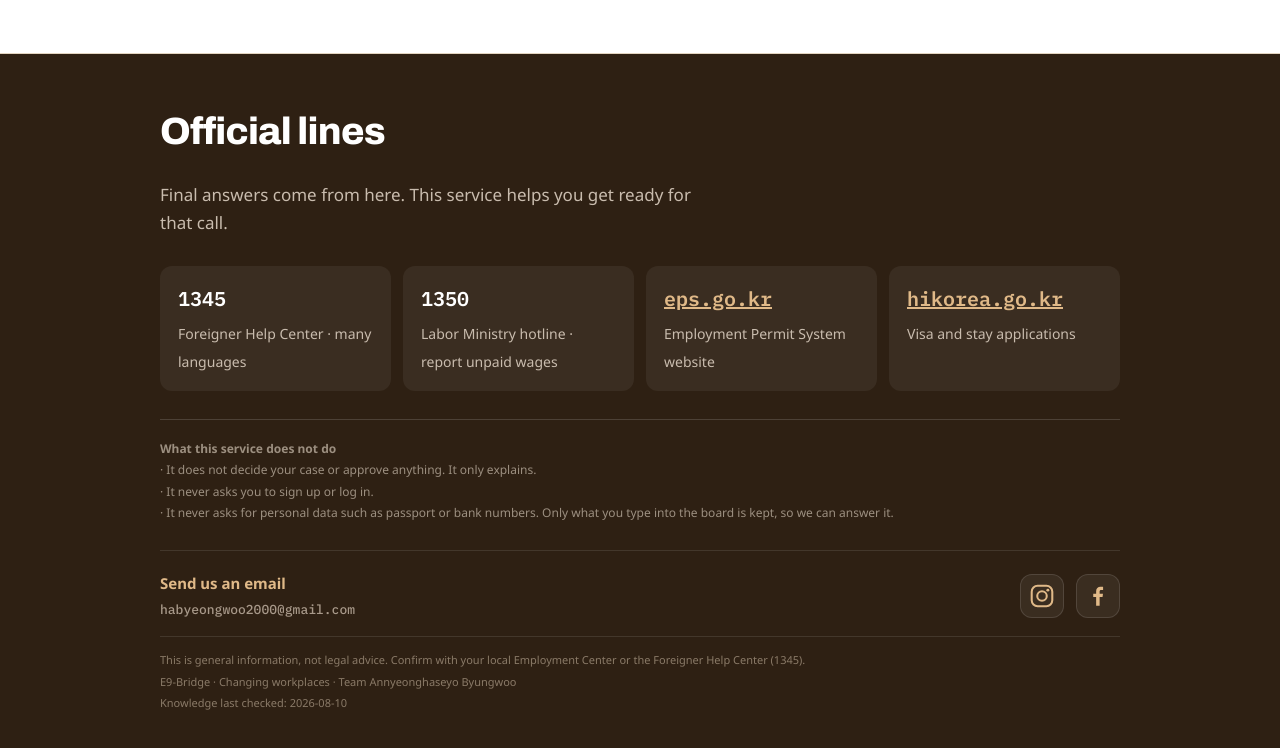
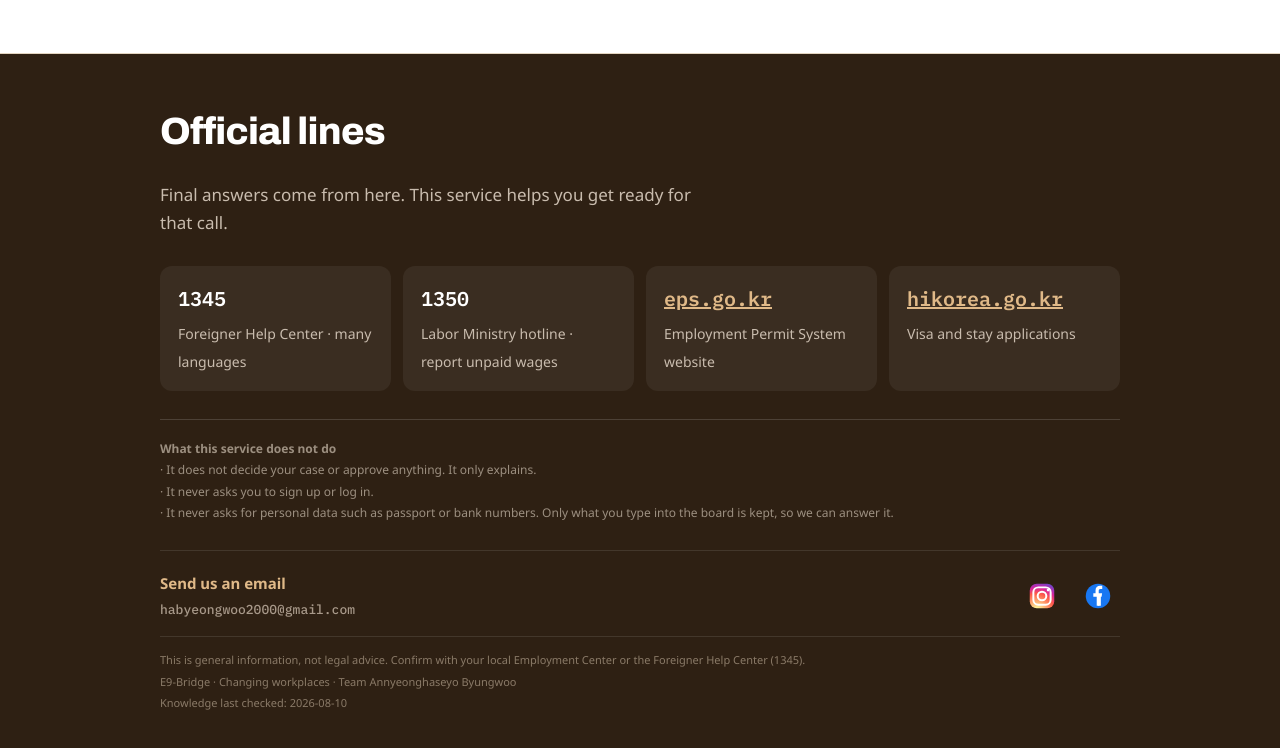
Before and after one commit to habyeongwoo2000-ops/eum, a website: page index.html in a window 1280 px wide. Shown: the part 1520-2268 px from the top of the page. Drawn offline with Linux system fonts and the light colour scheme; no server answers.

Commit message:
Add files via upload

```diff
--- a/assets/style.css
+++ b/assets/style.css
@@ -839,15 +839,15 @@ button.board-row:focus-visible{outline:3px solid var(--go);outline-offset:-3px}
 .ft-mail:hover .ft-mail-addr{color:#cbbba8}
 
 .ft-social{display:flex;gap:12px;flex:none}
-/* 손가락으로 누르는 표적이 44px 밑으로 내려가지 않게 합니다. */
+/* 로고가 제 색을 그대로 쓰므로, 단추는 배경 없이 비워 둡니다.
+   손가락으로 누르는 표적은 44px 밑으로 내려가지 않게 합니다. */
 .ft-sns{
   display:inline-flex;align-items:center;justify-content:center;
   width:44px;height:44px;border-radius:12px;
-  color:#d8c9b6;background:rgba(255,255,255,.06);
-  border:1px solid rgba(255,255,255,.12);
-  transition:color .15s ease,background .15s ease;
+  transition:transform .15s ease,background .15s ease;
 }
-.ft-sns:hover{color:#fff;background:rgba(255,255,255,.14)}
+.ft-sns svg{display:block;width:28px;height:28px}
+.ft-sns:hover{background:rgba(255,255,255,.1);transform:translateY(-1px)}
 .ft-sns:focus-visible{outline:3px solid var(--go-l);outline-offset:2px}
 
 @media (max-width:520px){
--- a/index.html
+++ b/index.html
@@ -4,10 +4,11 @@
 <meta charset="utf-8">
 <meta name="viewport" content="width=device-width, initial-scale=1">
 <title>E9-Bridge — 사업장 변경 안내</title>
-<!-- 구글 서치 콘솔 소유권 확인. 이 줄을 지우면 서치 콘솔에서 사이트가 빠집니다.
-     구글이 주기적으로 다시 확인하므로, 인증이 끝난 뒤에도 남겨 두어야 합니다. -->
+<!-- 검색엔진 소유권 확인. 이 두 줄을 지우면 서치 콘솔·서치어드바이저에서
+     사이트가 빠집니다. 양쪽 모두 주기적으로 다시 확인하므로, 인증이 끝난
+     뒤에도 남겨 두어야 합니다. -->
 <meta name="google-site-verification" content="0vrpifvIg3tFnEmqiTp1nMMnSQE4KwxWxKV1zbsGWpA" />
-     <meta name="naver-site-verification" content="fa3e6648d695a799f479078cab48c41bdb7a4d8f" />
+<meta name="naver-site-verification" content="fa3e6648d695a799f479078cab48c41bdb7a4d8f" />
 <meta name="description" content="고용허가제(E-9) 외국인근로자를 위한 사업장 변경 기한·사유 안내 서비스">
 <meta name="color-scheme" content="light">
 <link rel="canonical" href="https://eum-six.vercel.app/">
@@ -304,15 +305,26 @@ h.setAttribute('data-lang-pending','1');setTimeout(function(){h.removeAttribute(
           <a href="https://www.instagram.com/e9_bridge/" target="_blank" rel="noopener noreferrer"
              class="ft-sns" data-i18n-aria="ftInstagram" aria-label="Instagram">
             <svg viewBox="0 0 24 24" width="26" height="26" aria-hidden="true" focusable="false">
-              <rect x="2.5" y="2.5" width="19" height="19" rx="5.5" fill="none" stroke="currentColor" stroke-width="1.9"/>
-              <circle cx="12" cy="12" r="4.4" fill="none" stroke="currentColor" stroke-width="1.9"/>
-              <circle cx="17.4" cy="6.6" r="1.35" fill="currentColor"/>
+              <defs>
+                <radialGradient id="igGrad" cx="30%" cy="107%" r="150%">
+                  <stop offset="0" stop-color="#fdf497"/>
+                  <stop offset=".05" stop-color="#fdf497"/>
+                  <stop offset=".45" stop-color="#fd5949"/>
+                  <stop offset=".6" stop-color="#d6249f"/>
+                  <stop offset=".9" stop-color="#285AEB"/>
+                </radialGradient>
+              </defs>
+              <rect x="1.5" y="1.5" width="21" height="21" rx="6" fill="url(#igGrad)"/>
+              <rect x="4.6" y="4.6" width="14.8" height="14.8" rx="4.2" fill="none" stroke="#fff" stroke-width="1.7"/>
+              <circle cx="12" cy="12" r="3.7" fill="none" stroke="#fff" stroke-width="1.7"/>
+              <circle cx="17.2" cy="6.9" r="1.15" fill="#fff"/>
             </svg>
           </a>
           <a href="https://www.facebook.com/profile.php?id=61593662128459" target="_blank" rel="noopener noreferrer"
              class="ft-sns" data-i18n-aria="ftFacebook" aria-label="Facebook">
             <svg viewBox="0 0 24 24" width="26" height="26" aria-hidden="true" focusable="false">
-              <path fill="currentColor" d="M13.5 21v-8h2.7l.4-3.1h-3.1V7.9c0-.9.25-1.5 1.55-1.5h1.65V3.6c-.29-.04-1.27-.12-2.41-.12-2.38 0-4.01 1.45-4.01 4.13V9.9H7.6V13h2.68v8z"/>
+              <circle cx="12" cy="12" r="10.5" fill="#1877F2"/>
+              <path fill="#fff" d="M15.1 12.6l.42-3.03h-2.9V7.6c0-.83.28-1.56 1.5-1.56h1.52V3.32c-.27-.04-.84-.12-1.92-.12-2.26 0-3.82 1.38-3.82 3.9v2.47H7.98v3.03h2.92v7.83c.58.09 1.17.13 1.77.13s1.19-.04 1.77-.13v-7.83z"/>
             </svg>
           </a>
         </div>
```
Also changed, not shown: ask.html (+15 -4 lines), board.html (+15 -4 lines), legal.html (+15 -4 lines), login.html (+15 -4 lines), notices.html (+15 -4 lines), payout.html (+15 -4 lines), reason.html (+15 -4 lines), robots.txt (+18 -0 lines), signup.html (+15 -4 lines).
